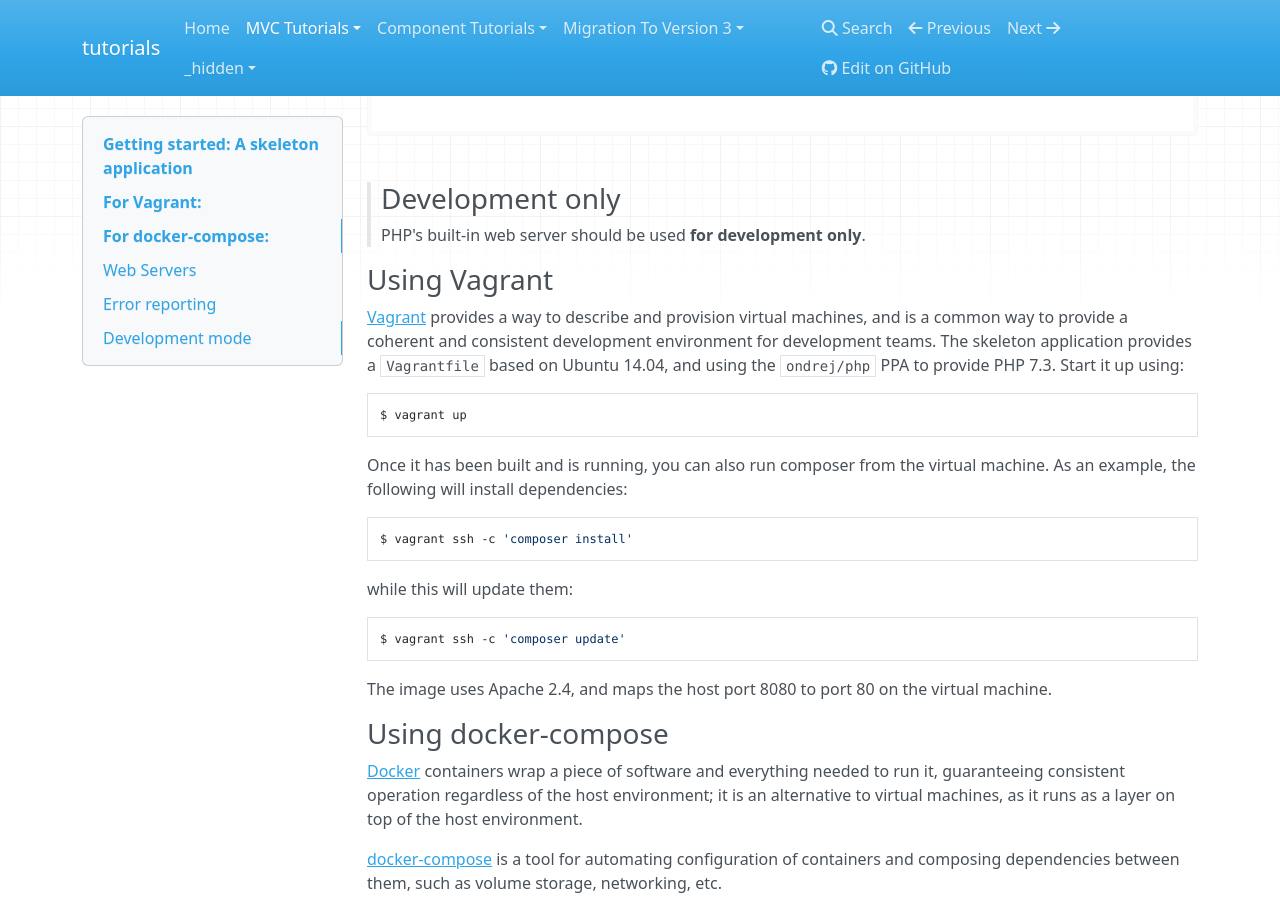
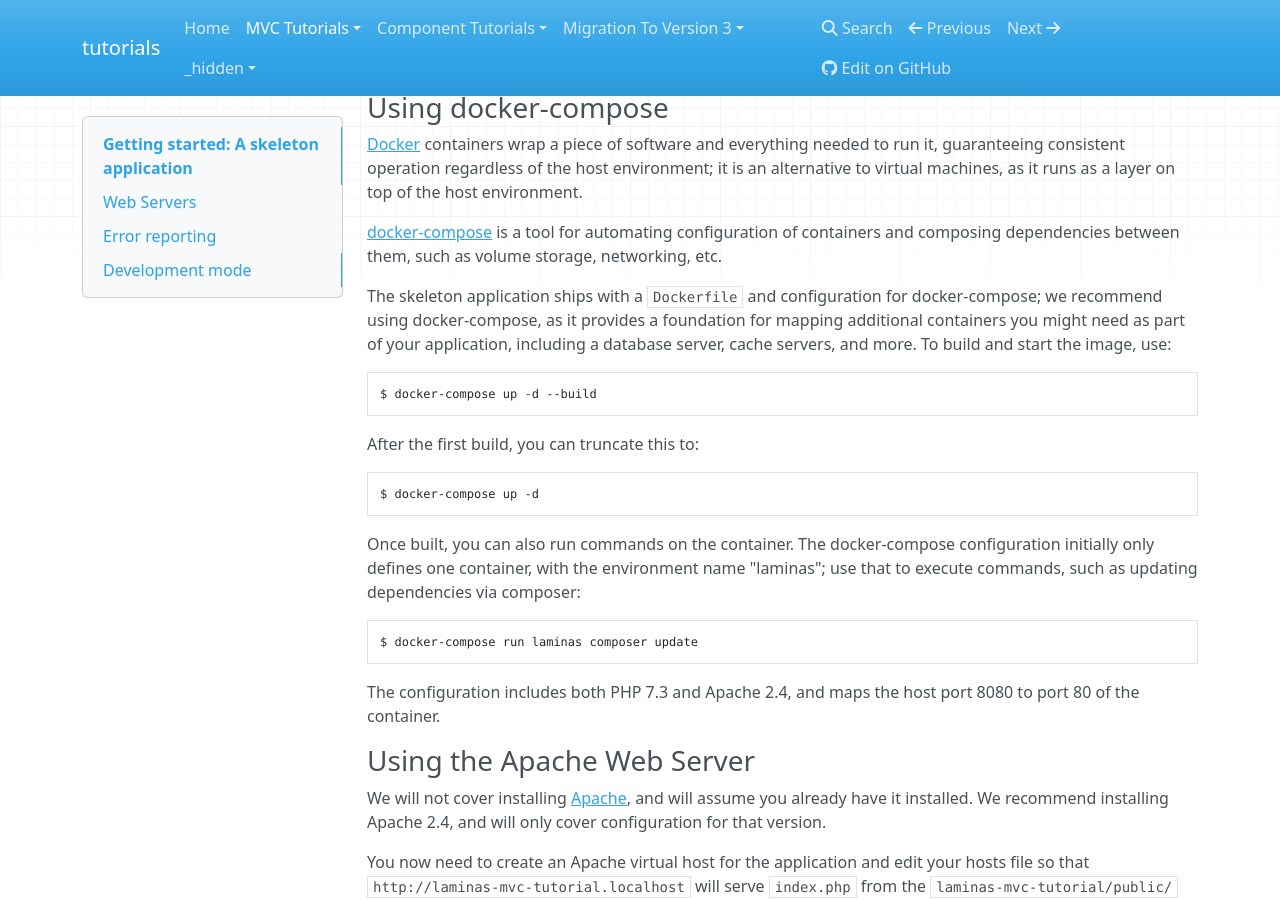
Before and after one commit to laminas/tutorials, an MkDocs documentation site: the page built from docs/book/getting-started/skeleton-application.md, in a window 1280 px wide and 900 px high, scrolled down 5295 px. Built offline with MkDocs 1.6.1, drawn with Linux system fonts in a browser that asks for light colours; nearby versions of some CDN libraries; some of the changed text lies outside the part shown.

Commit message:
Removes Vagrant as an installation option, as it has also been removed from the skeleton application
Signed-off-by: Frank Brückner <dev@froschdesignstudio.de>

````diff
--- a/docs/book/getting-started/skeleton-application.md
+++ b/docs/book/getting-started/skeleton-application.md
@@ -151,14 +151,9 @@
 >
 > At this point, you will be prompted to answer questions as noted above.
 >
-> Alternately, if you do not have Composer installed, but *do* have either
-> Vagrant or docker-compose available, you can run Composer via those:
+> Alternately, if you do not have Composer installed, but *do* have docker-compose available, you can run Composer via those:
 >
 > ```bash
-> # For Vagrant:
-> $ vagrant up
-> $ vagrant ssh -c 'composer install'
-> # For docker-compose:
 > $ docker-compose build
 > $ docker-compose run laminas composer install
 > ```
@@ -226,7 +221,6 @@
 server:
 
 - Via the PHP built-in web server.
-- Via Vagrant.
 - Via docker-compose.
 - Using Apache.
 
@@ -255,34 +249,6 @@
 > ### Development only
 >
 > PHP's built-in web server should be used **for development only**.
-
-### Using Vagrant
-
-[Vagrant](https://www.vagrantup.com/) provides a way to describe and provision
-virtual machines, and is a common way to provide a coherent and consistent
-development environment for development teams. The skeleton application provides
-a `Vagrantfile` based on Ubuntu 14.04, and using the `ondrej/php` PPA to provide
-PHP 7.3. Start it up using:
-
-```bash
-$ vagrant up
-```
-
-Once it has been built and is running, you can also run composer from the
-virtual machine. As an example, the following will install dependencies:
-
-```bash
-$ vagrant ssh -c 'composer install'
-```
-
-while this will update them:
-
-```bash
-$ vagrant ssh -c 'composer update'
-```
-
-The image uses Apache 2.4, and maps the host port 8080 to port 80 on the virtual
-machine.
 
 ### Using docker-compose
 
@@ -426,7 +392,6 @@
     throw new RuntimeException(
         "Unable to load application.\n"
         . "- Type `composer install` if you are developing locally.\n"
-        . "- Type `vagrant ssh -c 'composer install'` if you are using Vagrant.\n"
         . "- Type `docker-compose run laminas composer install` if you are using Docker.\n"
     );
 }
````
